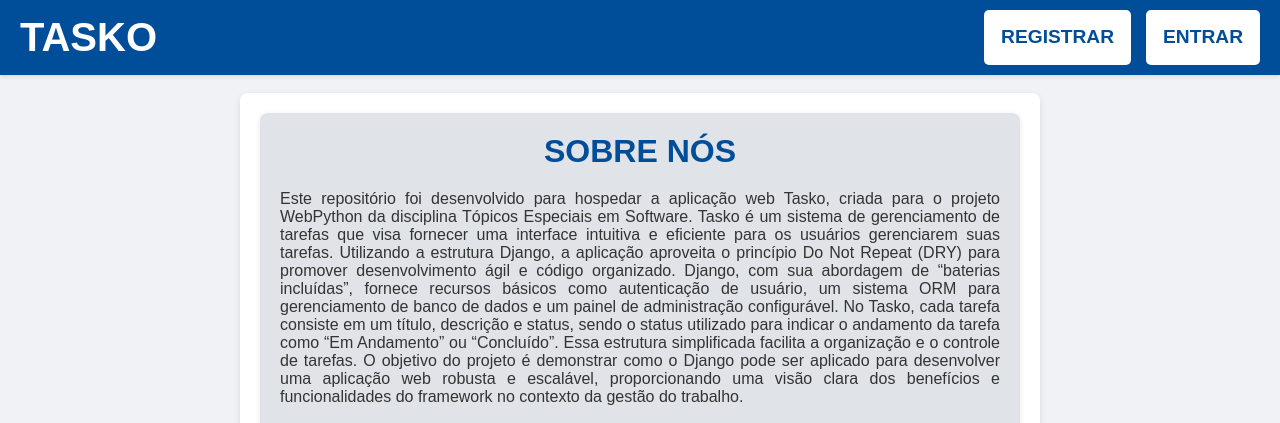
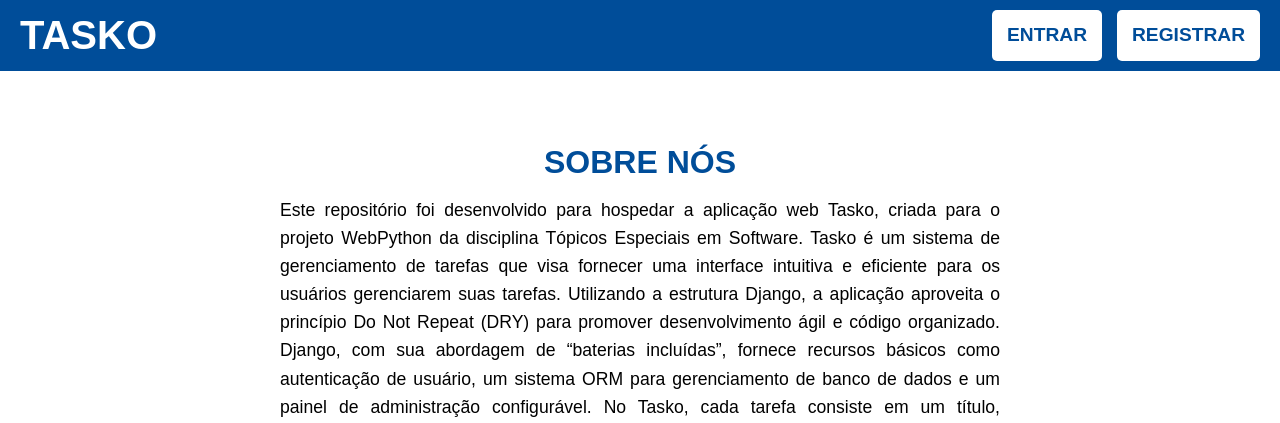
Before and after one commit to briansantoss/Tasko, a Django app: page / in a window 1280 px wide. Shown: the top 423 px of the page. Run offline with Django 5.2, Linux system fonts and the light colour scheme.

Commit message:
CSS Update

```diff
--- a/home/templates/home/index.html
+++ b/home/templates/home/index.html
@@ -9,33 +9,27 @@
     <link rel="stylesheet" href="{% static 'global.css' %}">
 </head>
 <body>
-    <header class="header">
-        <h1>TASKO</h1>
-        <nav class="navbar">
-            <a href="{% url 'register' %}" aria-label="Página de Registro"><strong>REGISTRAR</strong></a>
-            <a href="{% url 'login' %}" aria-label="Página de Login"><strong>ENTRAR</strong></a>
+    <header>
+        <h1 style="font-size: 2.5em">TASKO</h1>
+        <nav>
+            <a href="{% url 'login' %}" ><strong>ENTRAR</strong></a>
+            <a href="{% url 'register' %}"><strong>REGISTRAR</strong></a>
         </nav>
     </header>
-    <main class="content">
-        <div class="info-section">
-            <div class="text">
-                <h2>SOBRE NÓS</h2>
-                <p>
-                    Este repositório foi desenvolvido para hospedar a aplicação web Tasko, criada para o projeto WebPython da disciplina Tópicos Especiais em Software. Tasko é um sistema de gerenciamento de tarefas que visa fornecer uma interface intuitiva e eficiente para os usuários gerenciarem suas tarefas. Utilizando a estrutura Django, a aplicação aproveita o princípio Do Not Repeat (DRY) para promover desenvolvimento ágil e código organizado. Django, com sua abordagem de “baterias incluídas”, fornece recursos básicos como autenticação de usuário, um sistema ORM para gerenciamento de banco de dados e um painel de administração configurável. No Tasko, cada tarefa consiste em um título, descrição e status, sendo o status utilizado para indicar o andamento da tarefa como “Em Andamento” ou “Concluído”. Essa estrutura simplificada facilita a organização e o controle de tarefas. O objetivo do projeto é demonstrar como o Django pode ser aplicado para desenvolver uma aplicação web robusta e escalável, proporcionando uma visão clara dos benefícios e funcionalidades do framework no contexto da gestão do trabalho.
-                </p>
-            </div>
-            <div class="image">
-                <img src="https://t.ctcdn.com.br/UZpr1U2cFw2WJ62-VL64wIGk42M=/1024x576/smart/i569772.jpeg" alt="Imagem ilustrativa sobre programação Python">
-            </div>
-        </div>
-        <section class="additional-info">
-            <h3>MAIS INFORMAÇÕES</h3>
+     <main>
+        <section>
+            <h2>SOBRE NÓS</h2>
+            <p> Este repositório foi desenvolvido para hospedar a aplicação web Tasko, criada para o projeto WebPython da disciplina Tópicos Especiais em Software. Tasko é um sistema de gerenciamento de tarefas que visa fornecer uma interface intuitiva e eficiente para os usuários gerenciarem suas tarefas. Utilizando a estrutura Django, a aplicação aproveita o princípio Do Not Repeat (DRY) para promover desenvolvimento ágil e código organizado. Django, com sua abordagem de “baterias incluídas”, fornece recursos básicos como autenticação de usuário, um sistema ORM para gerenciamento de banco de dados e um painel de administração configurável. No Tasko, cada tarefa consiste em um título, descrição e status, sendo o status utilizado para indicar o andamento da tarefa como “Em Andamento” ou “Concluído”. Essa estrutura simplificada facilita a organização e o controle de tarefas. O objetivo do projeto é demonstrar como o Django pode ser aplicado para desenvolver uma aplicação web robusta e escalável, proporcionando uma visão clara dos benefícios e funcionalidades do framework no contexto da gestão do trabalho.</p>
+            <img src="https://t.ctcdn.com.br/UZpr1U2cFw2WJ62-VL64wIGk42M=/1024x576/smart/i569772.jpeg" alt="Imagem ilustrativa sobre programação Python">
+        </section>
+        <article>
+            <h2>MAIS INFORMAÇÕES</h2>
             <p>
                 A aplicação Tasko também oferece uma série de funcionalidades adicionais para melhorar a experiência do usuário. Além da gestão básica de tarefas, o sistema permite a criação de categorias para organizar as tarefas de forma mais eficiente. Também é possível definir prioridades para cada tarefa, o que ajuda a identificar as mais urgentes. O sistema de notificações mantém os usuários informados sobre prazos e alterações importantes. Além disso, a aplicação é projetada para ser responsiva, garantindo que os usuários possam acessar e gerenciar suas tarefas em qualquer dispositivo, seja um computador, tablet ou smartphone. Com essas funcionalidades, o Tasko visa se tornar uma ferramenta essencial para a gestão eficaz do tempo e das tarefas diárias.
             </p>
-        </section>
+        </article>
     </main>
-    <footer class="footer">
+    <footer>
         &copy; 2024 TASKO.
     </footer>
 </body>
--- a/register/templates/register/register.html
+++ b/register/templates/register/register.html
@@ -9,6 +9,7 @@
             display: flex;
             flex-direction: column;
             align-items: center;
+            font-family: 'Arial';
         }
 
         nav{
--- a/static/global.css
+++ b/static/global.css
@@ -1,137 +1,97 @@
-* {
+        *{
             margin: 0;
             padding: 0;
             box-sizing: border-box;
         }
 
-body {
-    font-family: 'Arial', sans-serif;
-    background-color: #f0f2f5;
-    color: #333;
+        body{
+            font-family: 'Arial';
+            background-color: white;
+            color: black;
         }
 
-a {
-    color: #004d99;
-    text-decoration: none;
-}
-
-.header h1 {
-    font-size: 2.5em;
-}
-
-a:hover {
-    text-decoration: underline;
-}
-
-.header {
+        header{
             display: flex;
             justify-content: space-between;
             align-items: center;
             background-color: #004d99;
-    color: #fff;
+            color: white;
             padding: 10px 20px;
-    box-shadow: 0 2px 4px rgba(0, 0, 0, 0.1);
         }
 
-.navbar {
+        nav{
             display: flex;
             gap: 15px;
         }
 
-.navbar a {
+
+        main{
+            max-width: 800px;
+            margin: 18px auto;
+            padding: 20px;
+            background-color: white;
+            border-radius: 8px;
+            text-align: center;
+
+        }
+
+        section{
+            display: flex;
+            justify-content: space-between;
+            flex-wrap: wrap;
+            padding: 20px;
+            border-radius: 8px;
+            text-align: center;
+            justify-content: center;
+        }
+
+
+        article{
+            margin-top: 20px;
+            padding: 20px;
+            background-color: #e0e4e8;
+            border-radius: 8px;
+            text-align: center;
+        }
+
+
+        footer{
+            background-color: #ffffff;
+            color: black;
+            text-align: center;
+            padding: 10px;
+            width: 100%;
+        }
+
+
+        h2{
+            font-size: 2em;
+            margin: 15px;
+            color: #004d99;
+        }
+
+        p{
+            text-align: justify;
+            font-size: 1.1em;
+            line-height: 1.6;
+        }
+
+        a{
             color: #004d99;
             font-size: 1.2em;
             line-height: 1.6;
             padding: 10px 15px;
+            border: 2px;
             border-radius: 5px;
-    border: 2px solid transparent;
-    background-color: #fff;
-    transition: background-color 0.3s, border-color 0.3s;
+            background-color: white;
+            text-decoration: none;
         }
 
-.navbar a::before {
-    content: "";
-    position: absolute;
-    top: 0;
-    left: 0;
-    width: 100%;
-    height: 100%;
-    border: 2px solid #fff;
-    border-radius: 5px;
-    box-sizing: border-box;
-    pointer-events: none;
-    transition: opacity 0.3s;
-    opacity: 0;
-}
 
-.navbar a:hover {
-    background-color: #fff;
-}
 
-.content {
-    max-width: 800px;
-    margin: 18px auto;
-    padding: 20px;
-    background-color: #fff;
-    border-radius: 8px;
-    box-shadow: 0 2px 6px rgba(0, 0, 0, 0.1);
-    text-align: center;
-}
-
-.content h2 {
-    font-size: 2em;
-    margin-bottom: 20px;
-    color: #004d99;
-}
-
-.info-section {
-    display: flex;
-    justify-content: space-between;
-    align-items: flex-start;
-    gap: 20px;
-    flex-wrap: wrap;
-    background-color: #e0e4e8;
-    padding: 20px;
-    border-radius: 8px;
-    box-shadow: 0 2px 6px rgba(0, 0, 0, 0.1);
-}
-
-p {
-    text-align: justify;
-}
-
-.info-section img {
+        img {
             width: 100%;
             height: auto;
             border-radius: 8px;
-    display: block;
+            margin: 5px;
         }
-
-.additional-info {
-    margin-top: 20px;
-    padding: 20px;
-    background-color: #e0e4e8;
-    border-radius: 8px;
-    box-shadow: 0 2px 6px rgba(0, 0, 0, 0.1);
-    text-align: center;
-}
-
-.additional-info h3 {
-    font-size: 1.8em;
-    color: #004d99;
-    margin-bottom: 15px;
-}
-
-.additional-info p {
-    font-size: 1.1em;
-    line-height: 1.6;
-}
-
-.footer {
-    background-color: #ffffff;
-    color: #000;
-    text-align: center;
-    padding: 10px 0;
-    bottom: 0;
-    width: 100%;
-}
```
Also changed, not shown: login/templates/login/login.html (+5 -6 lines). Lines whose indentation alone changed are shown as unchanged.
